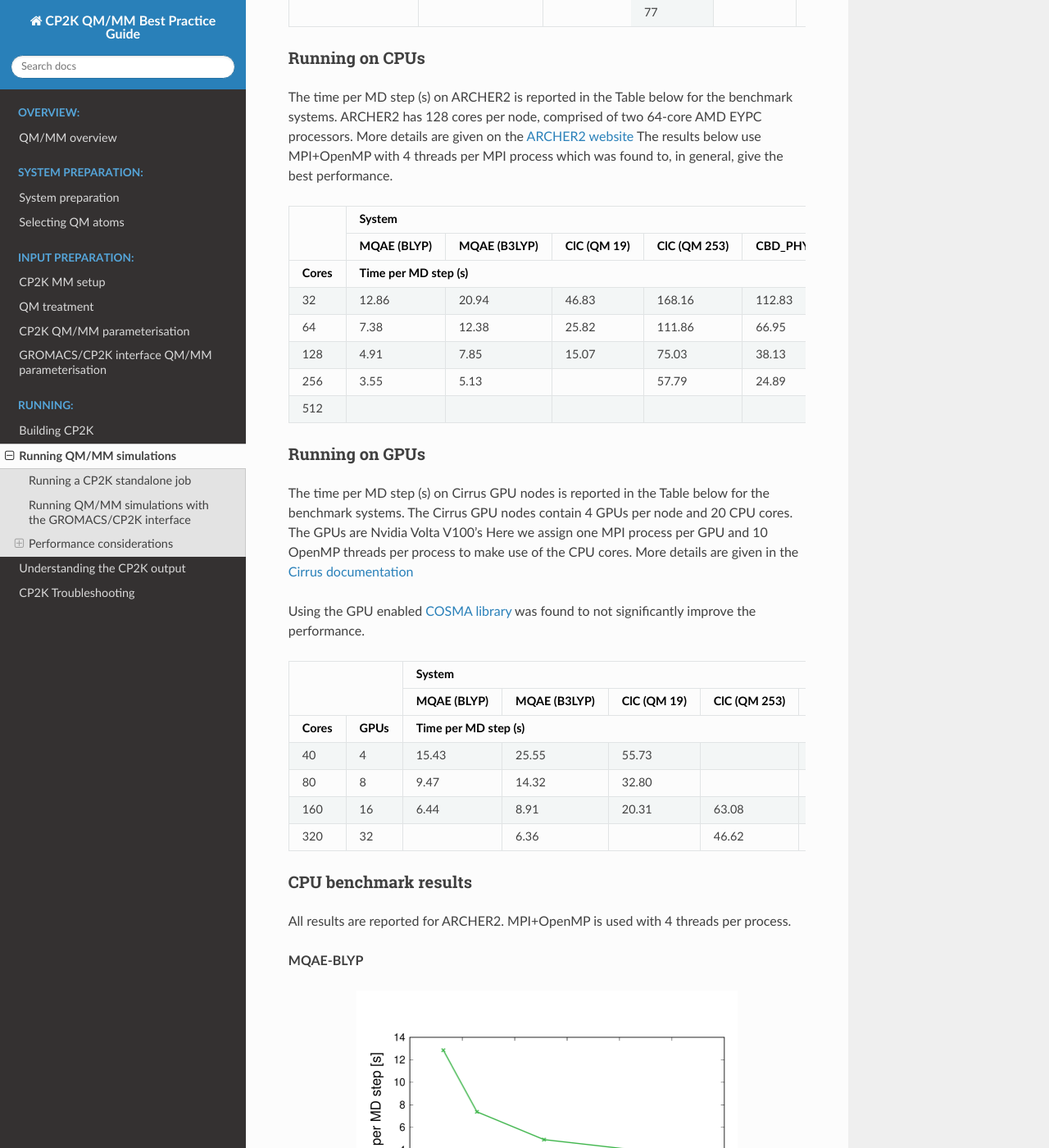
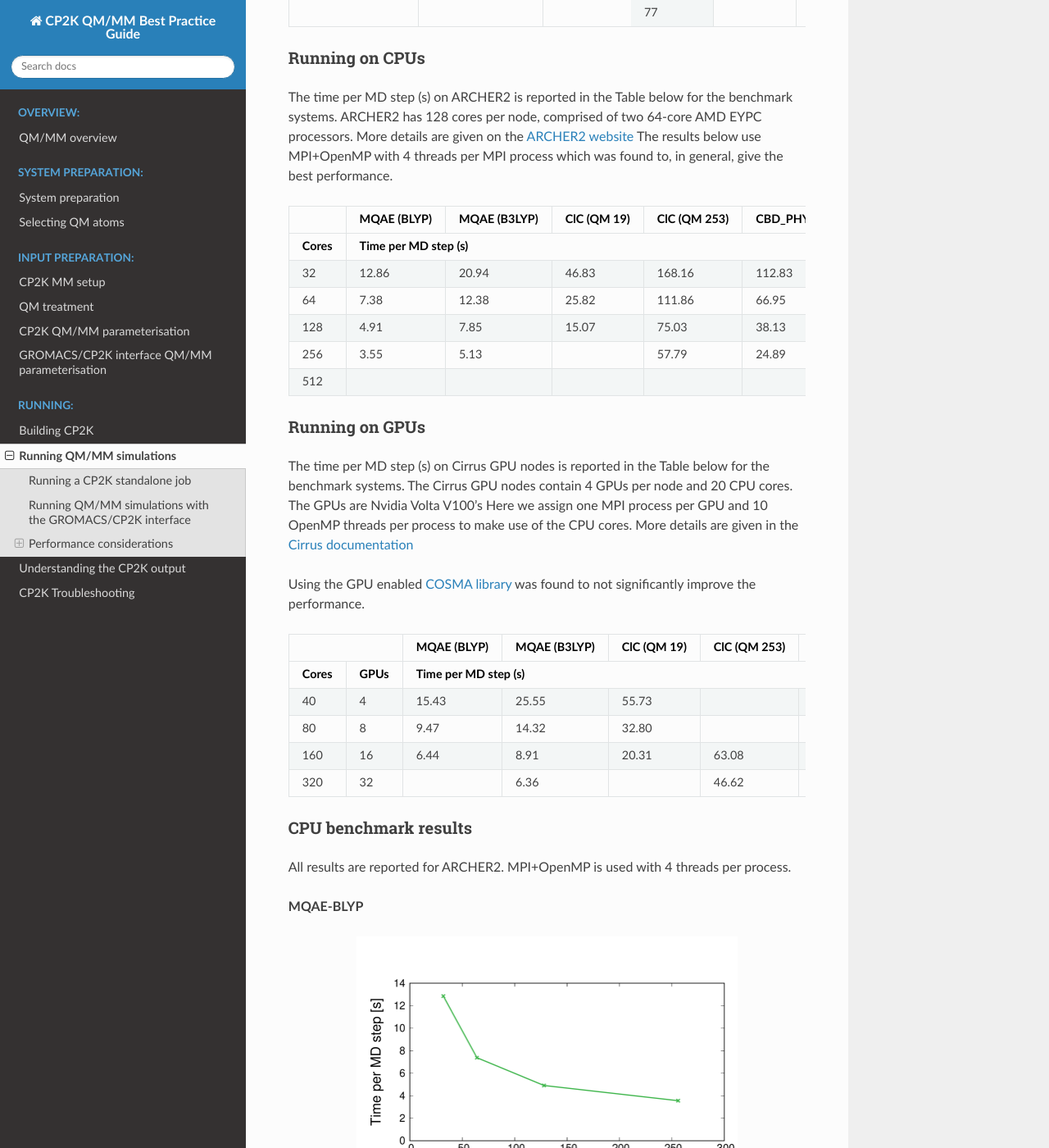
Before and after one commit to bioexcel/qmmm_bpg, a Sphinx documentation site: the page built from docs/running_cp2k/running_cp2k.rst, in a window 1280 px wide and 1400 px high, scrolled down 1923 px. Shown: the whole window at 82% size. Built offline with Sphinx 7.4.7 and the Read the Docs theme 2.0.0, drawn with Linux system fonts in a browser that asks for light colours.

Commit message:
Update table

```diff
--- a/docs/running_cp2k/running_cp2k.rst
+++ b/docs/running_cp2k/running_cp2k.rst
@@ -106,8 +106,6 @@ The time per MD step (s) on ARCHER2 is reported in the Table below for the bench
 to, in general, give the best performance.
 
 +--------+--------------+--------------+-------------+--------------+----------------+-----------------+
-|        | System                                                                                      |
-+        +--------------+--------------+-------------+--------------+----------------+-----------------+
 |        | MQAE  (BLYP) | MQAE (B3LYP) | ClC (QM 19) | ClC (QM 253) | CBD_PHY (PBE)  | CBD_PHY (PBE0)  |
 +--------+--------------+--------------+-------------+--------------+----------------+-----------------+
 | Cores  | Time per MD step (s)                                                                        |
@@ -135,8 +133,6 @@ Using the GPU enabled `COSMA library <https://github.com/eth-cscs/COSMA>`_ was f
 improve the performance.
 
 +-------+--------------+--------------+--------------+--------------+----------------+-----------------+-----------------+
-|                      | System                                                                                          |
-+                      +--------------+--------------+--------------+----------------+-----------------+-----------------+
 |                      | MQAE  (BLYP) | MQAE (B3LYP) | ClC (QM 19)  | ClC (QM 253)   | CBD_PHY (PBE)   | CBD_PHY (PBE0)  |
 +-------+--------------+--------------+--------------+--------------+----------------+-----------------+-----------------+
 | Cores | GPUs         | Time per MD step (s)                                                                            |
```
